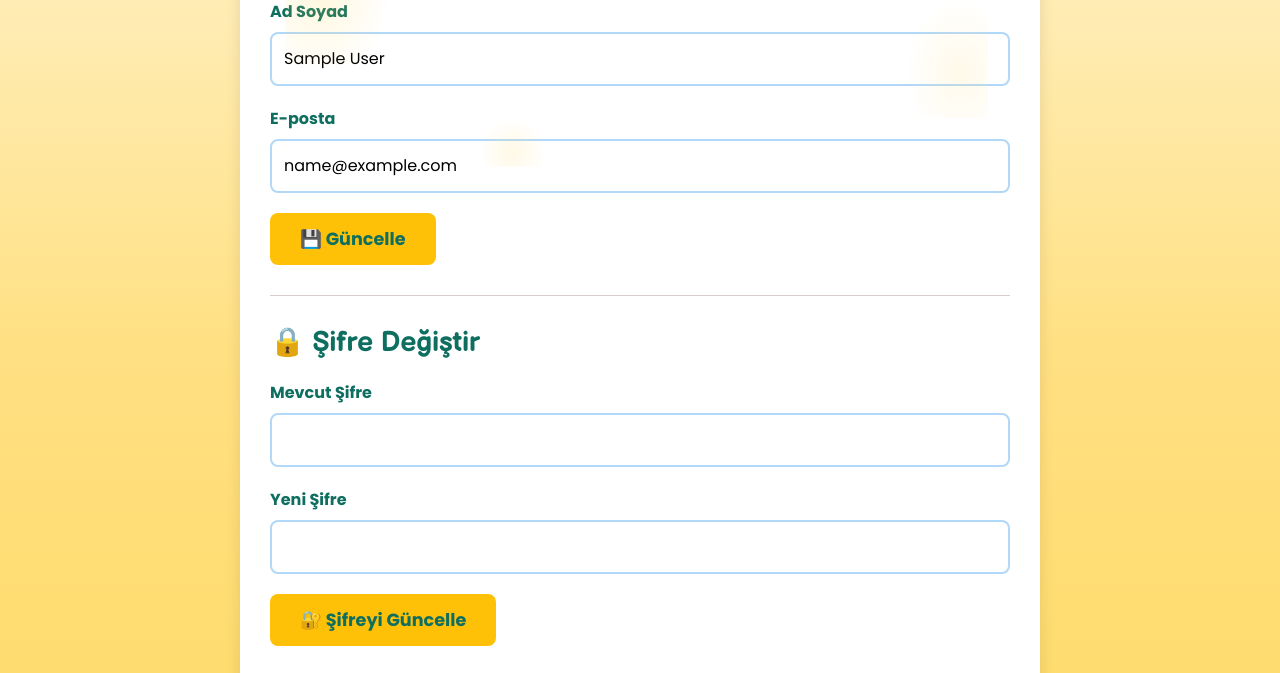
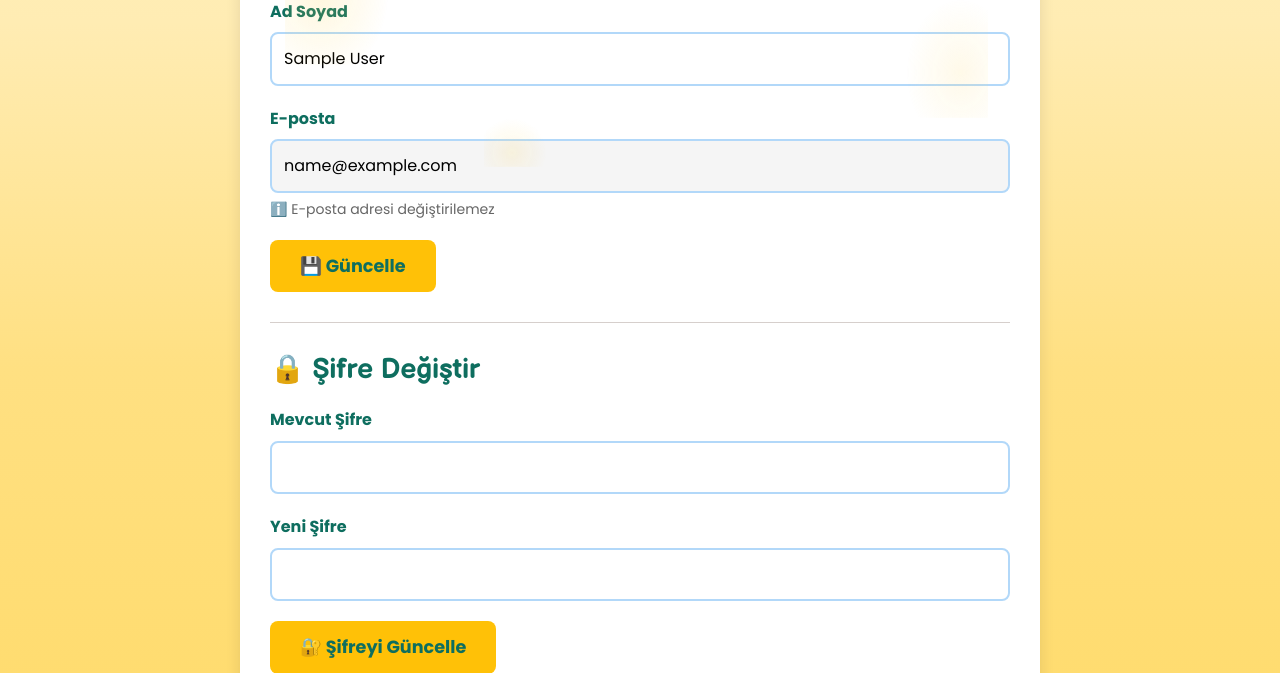
Before and after one commit to zulfucankarakus/BilgeAri-Cocuklar-Icin-Etkilesimli-Ogrenme-Platformu-mainson, an ASP.NET Core app: page /Auth/Profile in a window 1280 px wide. Shown: the part 499-1172 px from the top of the page. Run offline with ASP.NET Core 8, Linux system fonts and the light colour scheme; the visitor is signed in with stand-in values (Sample User, id 1); tables that the repository leaves empty hold one stand-in row (values such as "Sample post"); style sheets or scripts are compiled from the project's sources.

Commit message:
auto-commit for ec95d991-1bfb-41b5-83bc-cd6ac58dd974

```diff
--- a/BilgeAri-Cocuklar-Icin-Etkilesimli-Ogrenme-Platformu-main/Views/Auth/Profile.cshtml
+++ b/BilgeAri-Cocuklar-Icin-Etkilesimli-Ogrenme-Platformu-main/Views/Auth/Profile.cshtml
@@ -129,7 +129,10 @@
 
         <div class="form-group">
             <label>E-posta</label>
-            <input type="email" id="email" value="@Model.Email" required>
+            <input type="email" id="email" value="@Model.Email" readonly style="background-color: #f5f5f5; cursor: not-allowed;">
+            <small style="color: #666; display: block; margin-top: 5px;">
+                ℹ️ E-posta adresi değiştirilemez
+            </small>
         </div>
 
         <button type="submit" class="btn-primary">💾 Güncelle</button>
```
